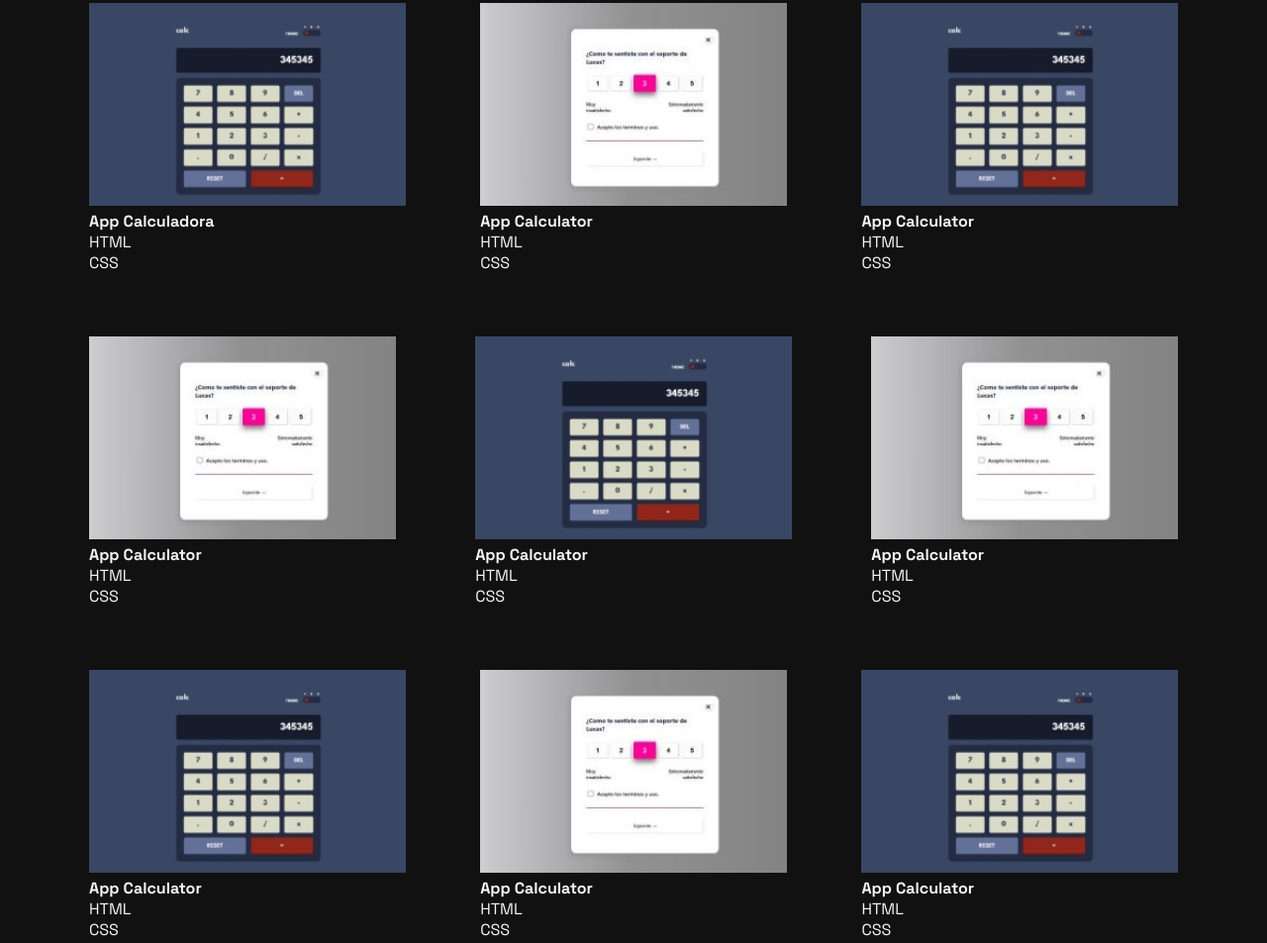
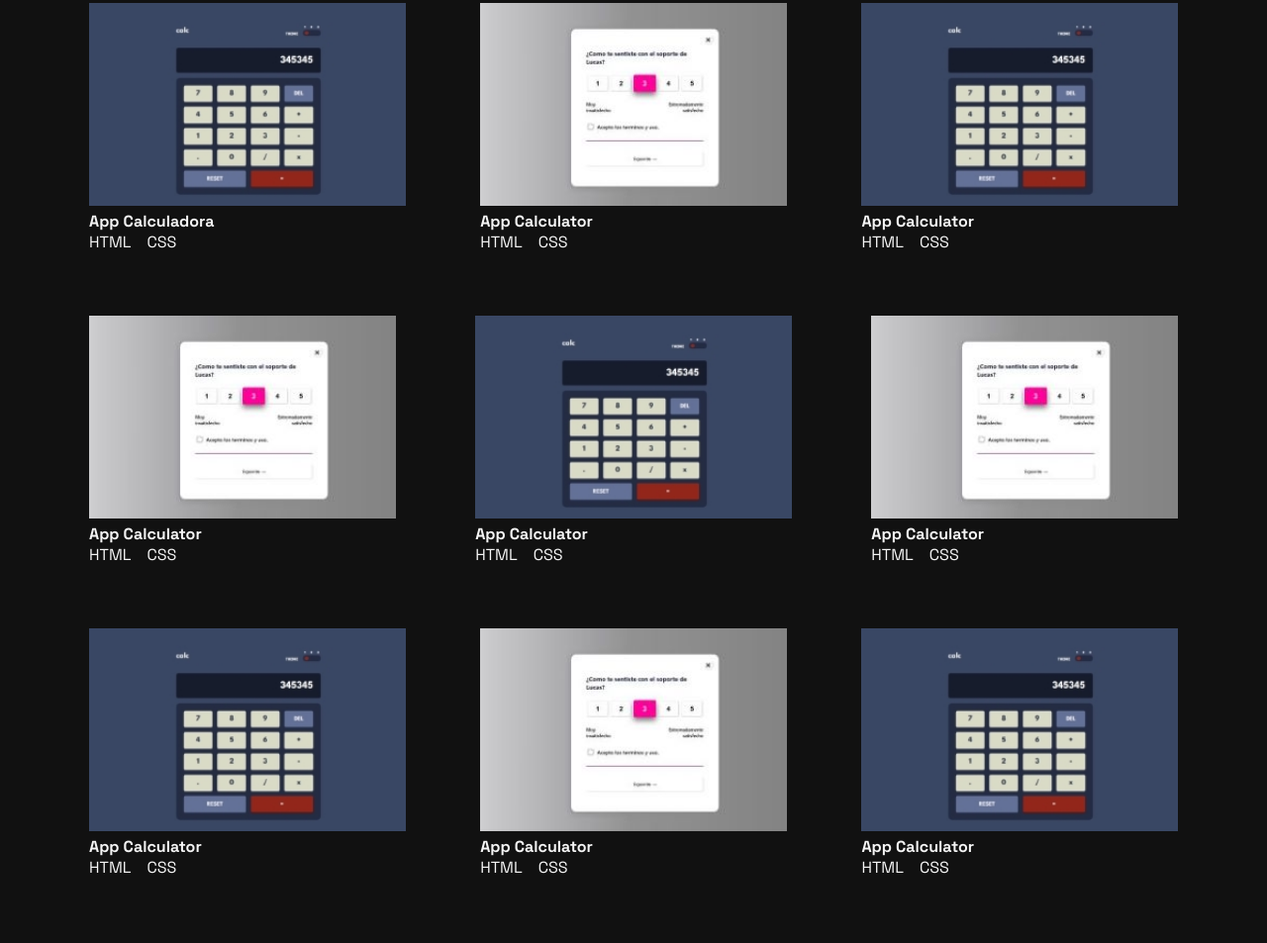
Before and after one commit to lucasmpalu/firstportfolio, a plain HTML site: page index.html in a window 1280 px wide. Shown: the part 1506-2459 px from the top of the page at 99% size. Drawn offline with Linux system fonts and the light colour scheme.

Commit message:
correcion

```diff
--- a/index.css
+++ b/index.css
@@ -55,12 +55,13 @@ header {
     font-size: 1.5rem;
 }
 
-header ul {
+header ul, footer ul, .sectionThree ul {
     list-style: none;
     display: flex;
     gap: 1rem;
+}
 
-}
+
 
 
 a {
```
